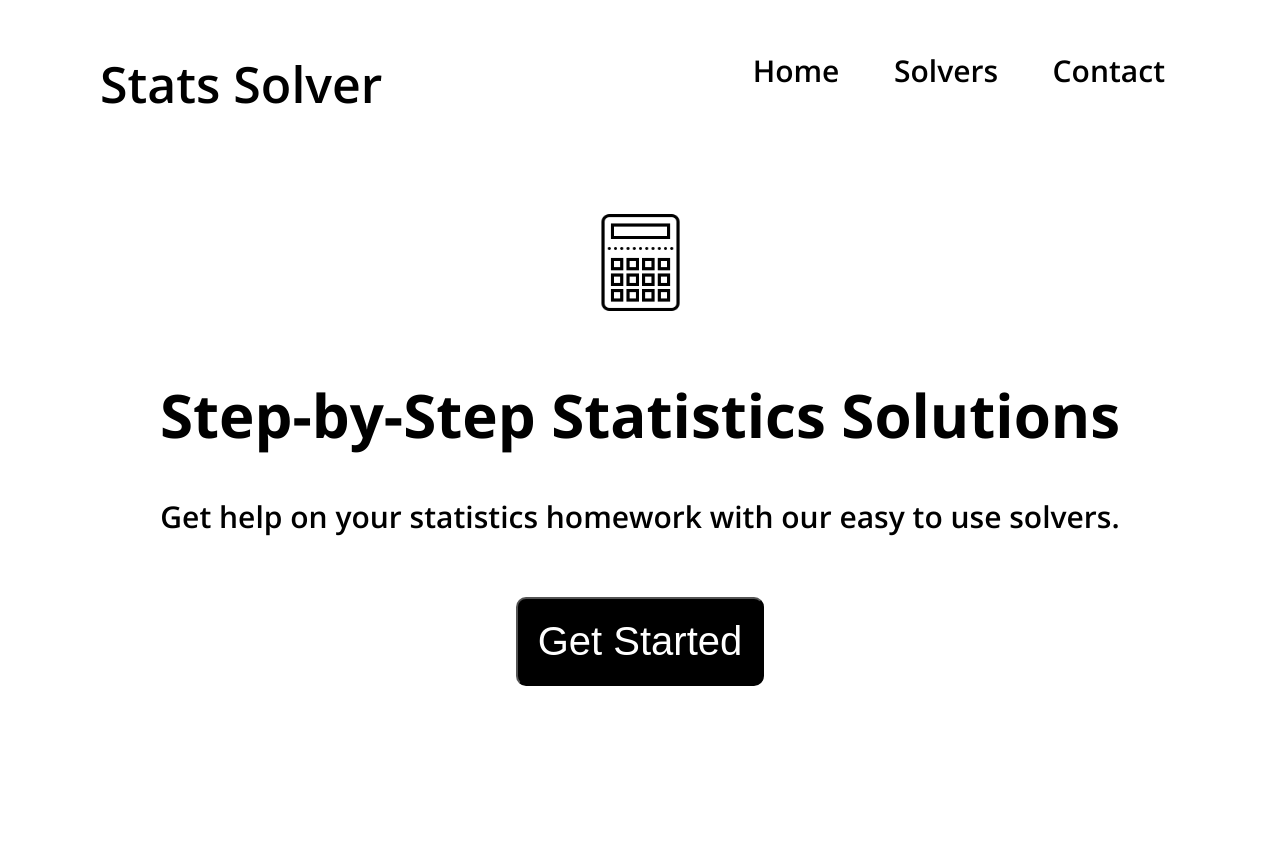
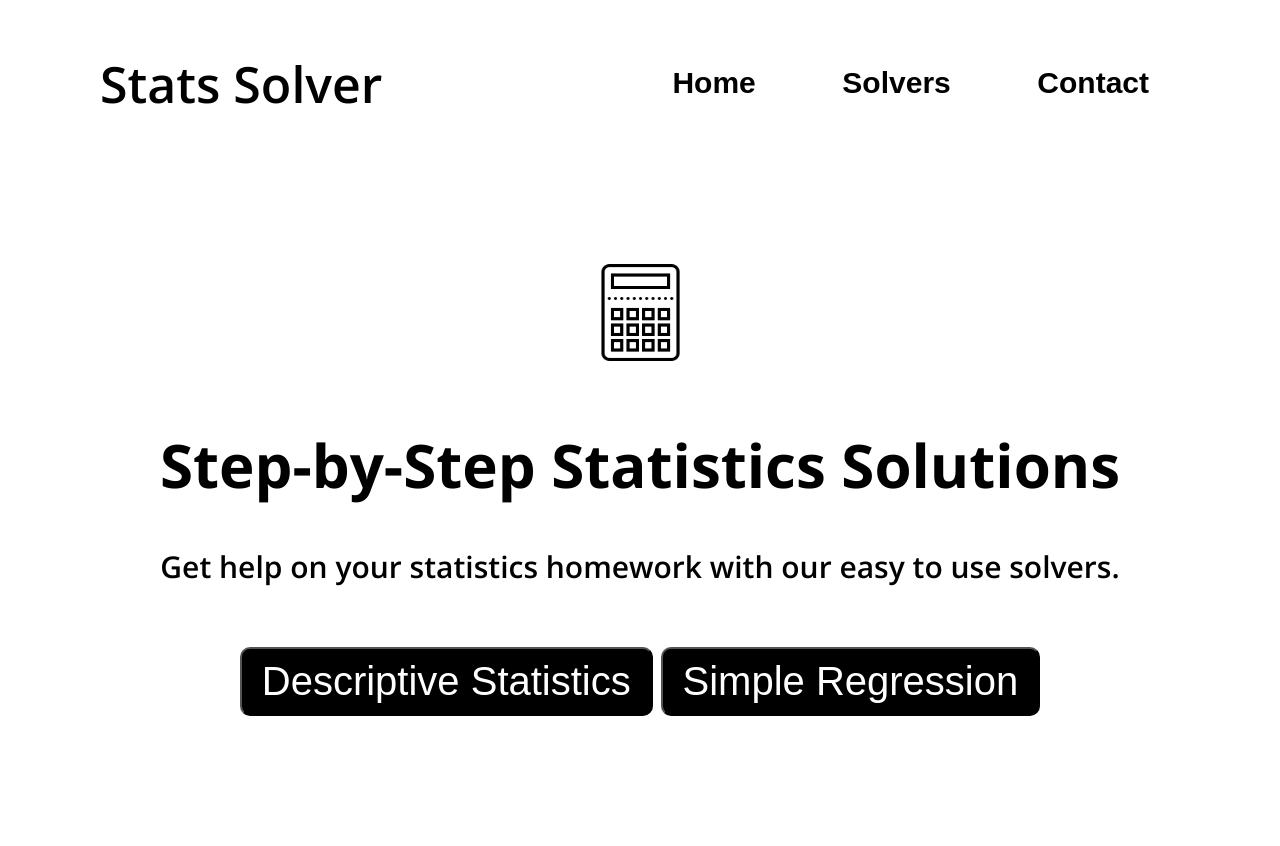
Before and after one commit to Stats-Solver/Stats-Solver.github.io, a PHP site: page / in a window 1280 px wide. Before the commit the page ends 686 px from the top, so only its background shows below. Run offline with PHP 8.4, Linux system fonts and the light colour scheme.

Commit message:
Added drop down menu and contact

```diff
--- a/index.html
+++ b/index.html
@@ -29,19 +29,26 @@
             <p style="text-align:left;"><a href="index.html">
                 <span style="font-size: 50px;">Stats Solver</span>
                 </a>
-                <span style="float:right;">
-                    <a href="index.html"><span>Home</span></a> &nbsp; &nbsp; &nbsp;
-                    <a href="descriptive.html"><span>Solvers</span></a> &nbsp; &nbsp; &nbsp;
-                    <a href="regression.html"><span>Contact</span></a>
+                <span style="float:right; font-size: 30px;">
+                    <button class="dropbtn"><a href="index.html">Home</a></button> &nbsp; &nbsp; &nbsp;
+                    <span class="dropdown">
+                            <button class="dropbtn">Solvers</button>
+                            <span class="dropdown-content">
+                                <a href="descriptive.html">Descriptive Statistics</a>
+                                <a href="regression.html">Simple Regression</a>
+                            </span>
+                        </span> &nbsp; &nbsp; &nbsp;
+                    <button class="dropbtn"><a href="contact.html">Contact</a></button>
                 </span>
             </p>
         </div>
         <div style="clear: both;"></div>
-        <div id="mainpage">
+        <div class="mainpage">
             <img src="calculator.png" width="125" height="125" alt="Calculator">
             <h1>Step-by-Step Statistics Solutions</h1>
             <p>Get help on your statistics homework with our easy to use solvers.</p>
-            <button id="getstarted" onclick="location.href = 'descriptive.html'">Get Started</button>
+            <button class="getstarted" onclick="location.href = 'descriptive.html'">Descriptive Statistics</button>
+            <button class="getstarted" onclick="location.href = 'regression.html'">Simple Regression</button>
         </div>
     </body>
 </html>
--- a/style.css
+++ b/style.css
@@ -34,14 +34,14 @@ a:active {
 .alignright {
 	float: right;
 }
-#mainpage{
+.mainpage{
     text-align: center;
     margin: 100px 0px;
     font-size: 30px;
 }
-#getstarted {
+.getstarted {
     margin: 30px 0px;
-    padding: 20px 20px;
+    padding: 10px 20px;
     font-size: 40px;
     border-radius: 10px;
     background-color: black;
@@ -180,3 +180,43 @@ table {
 th, td {
   padding: 0px 30px;
 }
+
+
+/* Dropdown Button */
+.dropbtn {
+    background-color: white;
+    color: black;
+    padding: 16px;
+    font-size: 30px;
+    font-weight: bold;
+    border: none;
+}
+
+/* The container <div> - needed to position the dropdown content */
+.dropdown {
+    position: relative;
+    display: inline-block;
+}
+
+/* Dropdown Content (Hidden by Default) */
+.dropdown-content {
+    display: none;
+    position: absolute;
+    background-color: white;
+    min-width: 400px;
+    z-index: 1;
+}
+
+/* Links inside the dropdown */
+.dropdown-content a {
+    color: black;
+    padding: 12px 16px;
+    text-decoration: none;
+    display: block;
+}
+
+/* Show the dropdown menu on hover */
+.dropdown:hover .dropdown-content {
+    display: block;
+    font-size: 25px;
+}
```
Also changed, not shown: contact.html (added, +53 -0 lines), descriptive.html (+15 -11 lines), regression.html (+12 -7 lines), feedback.png (added).
